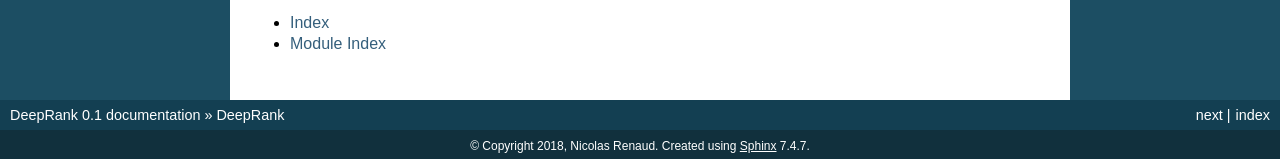
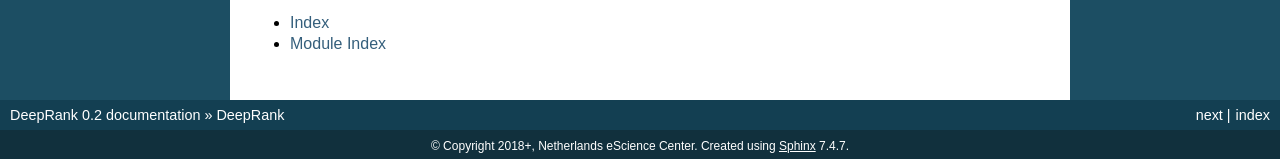
Before and after one commit to DeepRank/deeprank, a Sphinx documentation site: the page built from docs/index.rst, in a window 1280 px wide and 900 px high, scrolled down 789 px. Shown: the part 738-897 px from the top of the window. Built offline with Sphinx 7.4.7, drawn with Linux system fonts in a browser that asks for light colours; some of the changed text lies outside the part shown.

Commit message:
Update doc author and version info

```diff
--- a/docs/conf.py
+++ b/docs/conf.py
@@ -86,17 +86,17 @@ master_doc = 'index'
 
 # General information about the project.
 project = 'DeepRank'
-copyright = '2018, Nicolas Renaud'
-author = 'Nicolas Renaud'
+copyright = '2018+, Netherlands eScience Center'
+author = 'Nicolas Renaud; Dario Marzella; Cunliang Geng'
 
 # The version info for the project you're documenting, acts as replacement for
 # |version| and |release|, also used in various other places throughout the
 # built documents.
 #
 # The short X.Y version.
-version = '0.1'
+version = '0.2'
 # The full version, including alpha/beta/rc tags.
-release = '0.1'
+release = '0.2'
 
 # The language for content autogenerated by Sphinx. Refer to documentation
 # for a list of supported languages.
```
